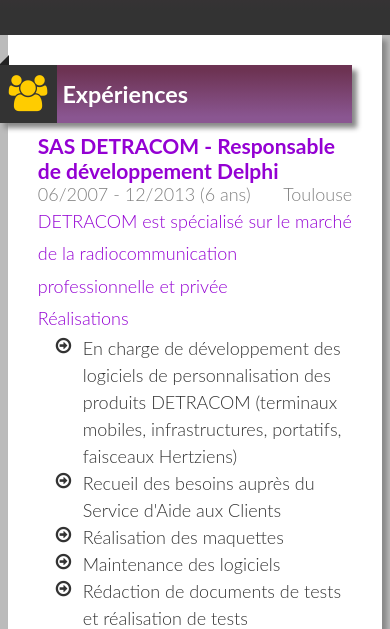
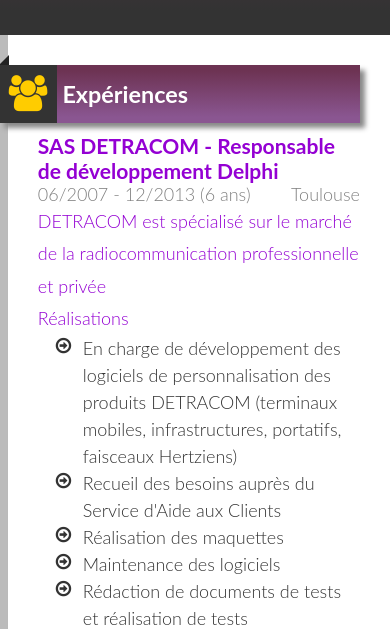
Before and after one commit to yendty/yendty.github.io, a plain HTML site: page index.html in a window 390 px wide. Shown: the part 215-844 px from the top of the page. Drawn offline with Linux system fonts and the light colour scheme.

Commit message:
main margin

```diff
--- a/css/style.css
+++ b/css/style.css
@@ -185,7 +185,7 @@ footer {
 
     #main {
         margin-left: 2%;
-        margin-right: 2%;
+        margin-right: 0%;
         margin-top: 0px;
         margin-bottom: 0px;
 	}
```
